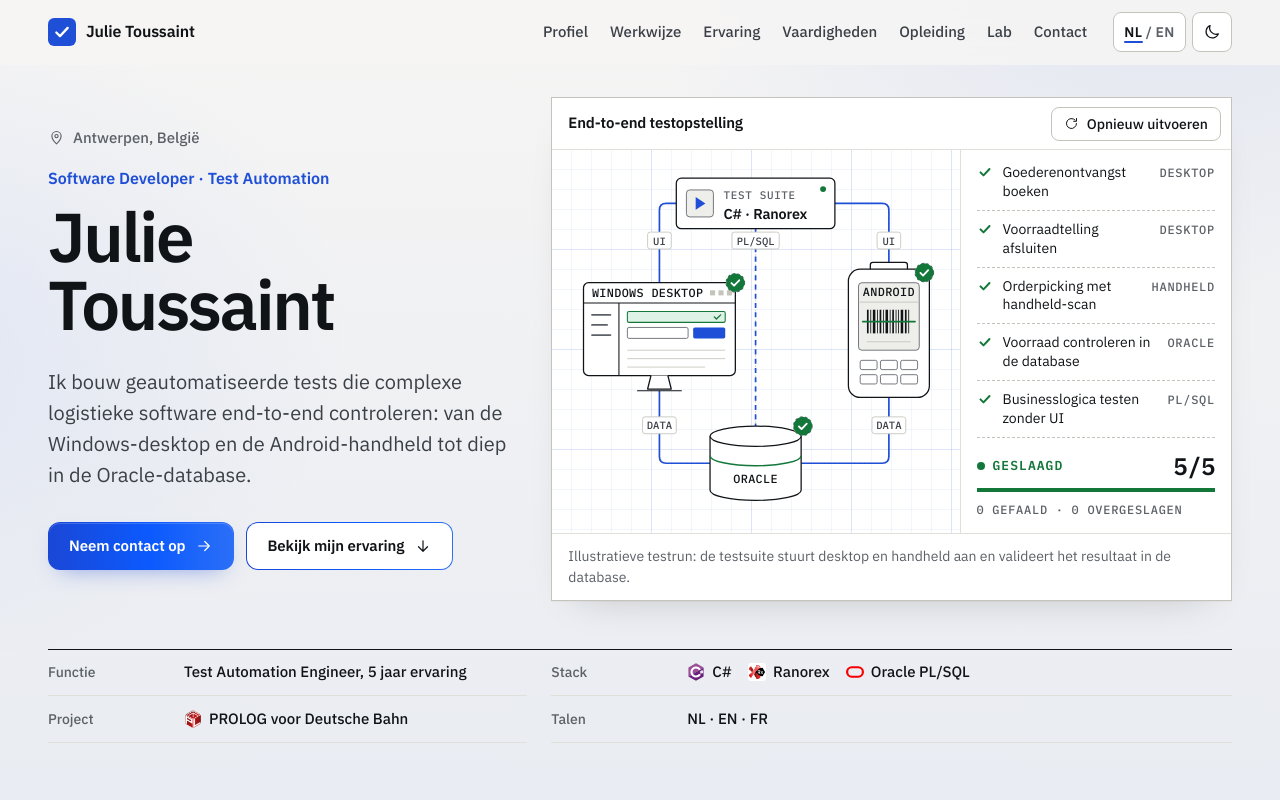
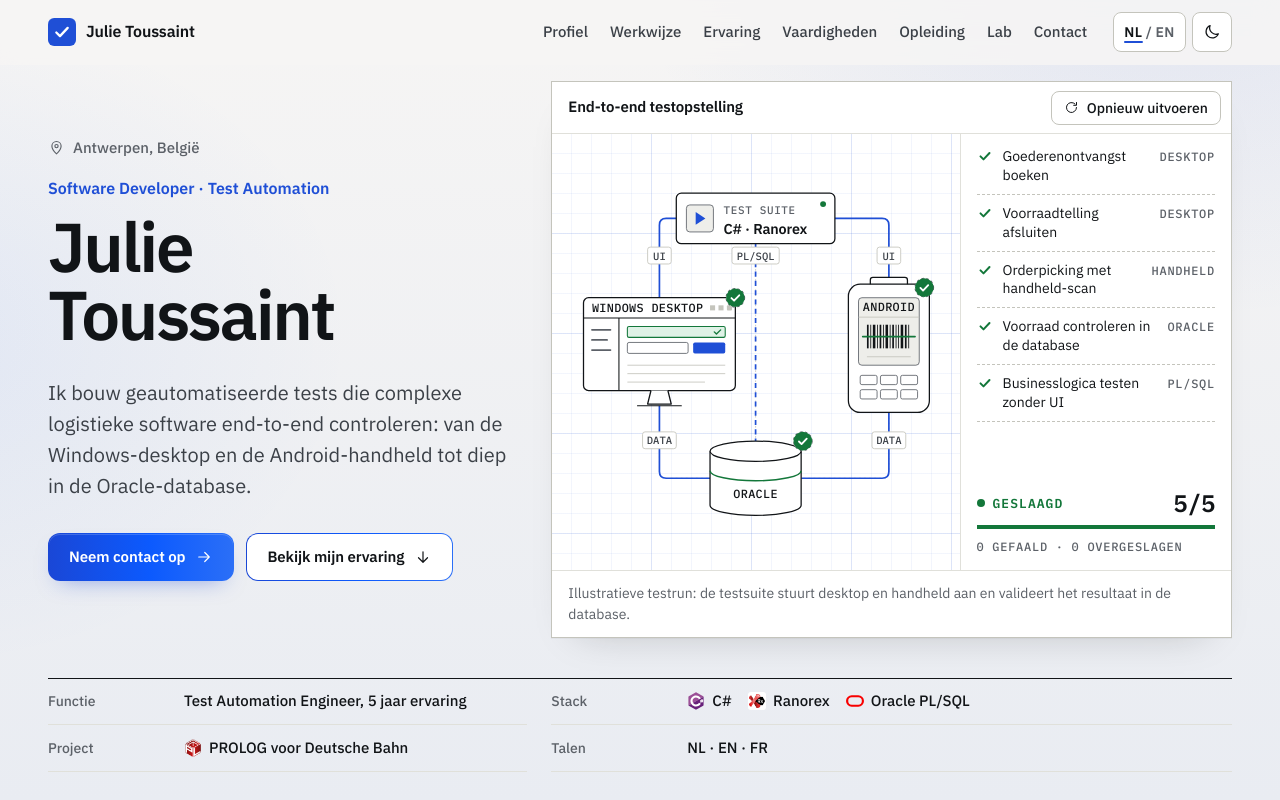
Before and after one commit to JulieUlie/portfolio-website-2026, a plain HTML site: page index.html in a window 1280 px wide. Shown: the top 800 px of the page. Drawn offline with Linux system fonts and the light colour scheme.

Commit message:
Hero fills the full screen height on desktop

```diff
--- a/css/style.css
+++ b/css/style.css
@@ -393,6 +393,22 @@ html:not(.js) .tools { display: none; }
 /* the ruler strip under the hero is retired; the hero simply ends with breathing room */
 .ruler { display: none; }
 .hero { padding-bottom: clamp(24px, 4vw, 48px); }
+
+/* Desktop: de hero vult precies het scherm onder de header (geen lege strook eronder).
+   De figuur rekt mee met de beschikbare hoogte, de spec-tabel sluit aan de onderrand af.
+   Alleen op schermen die hoog genoeg zijn; daaronder blijft de gewone flow. */
+@media (min-width: 1200px) and (min-height: 760px) {
+  .hero {
+    display: flex; flex-direction: column;
+    min-height: calc(100vh - var(--head-h) - 1px);
+    min-height: calc(100svh - var(--head-h) - 1px);
+    padding-top: 16px; padding-bottom: 28px;
+  }
+  .hero__grid { flex: 1 0 auto; grid-template-rows: 1fr auto; row-gap: 40px; }
+  .rig { align-self: stretch; display: flex; flex-direction: column; }
+  .rig__body { flex: 1 0 auto; }
+  .rig__canvas { display: flex; align-items: center; }
+}
 
 /* ---------- Signature figure (rig) ---------- */
 .rig {
```
Also changed, not shown: 1 other file.
